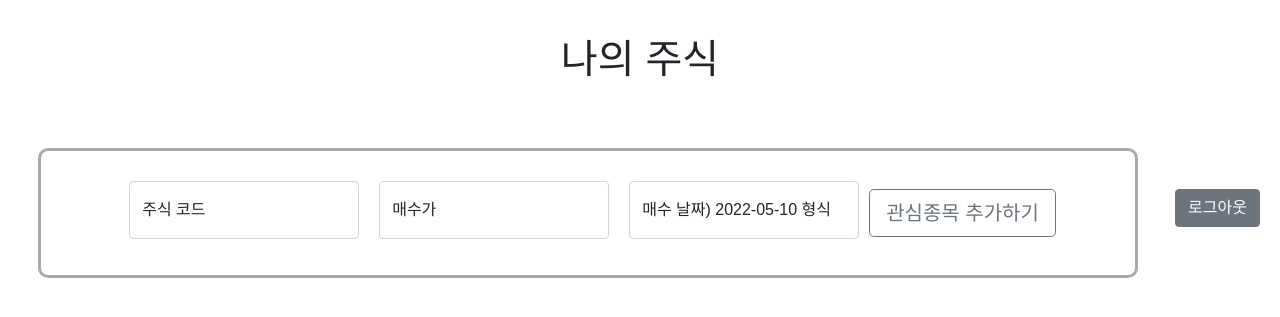
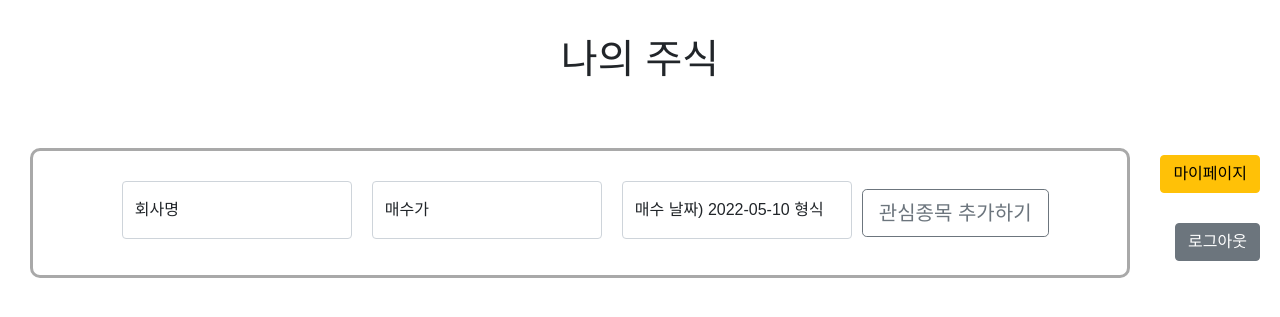
Before and after one commit to SangHoonly/stock_team4, a Flask app: template templates/user_main.html in a window 1280 px wide. Shown: the top 317 px of the page. Run offline with Flask 2, Linux system fonts and the light colour scheme; the template is opened without the code that fills it, so the values that code supplies are empty; some libraries are stand-ins or nearby versions.

Commit message:
user main page btn 추가 my page btn 수정

```diff
--- a/templates/my_page.html
+++ b/templates/my_page.html
@@ -98,7 +98,7 @@
                             <button class="button is-success" onclick="history.back()">
                                 뒤로
                             </button>
-                            <button class="button is-danger" onclick="secession()">
+                            <button class="button is-warning" onclick="secession()">
                                 회원탈퇴
                             </button>
                         </div>
--- a/templates/user_main.html
+++ b/templates/user_main.html
@@ -258,7 +258,7 @@
         <div class="newInfo">
             <div class="form-floating mb-3" style="width:230px">
                 <input type="text" class="form-control" id="company_name" placeholder="종목코드">
-                <label for="company_name">주식 코드</label>
+                <label for="company_name">회사명</label>
             </div>
             <div class="form-floating mb-3" style="width:230px">
                 <input type="text" class="form-control" id="buy_price" placeholder="매수가">
@@ -272,6 +272,7 @@
             </button>
         </div>
         <div id="my-button-group" class="button-group">
+            <button type="button" id="logout" onclick="location.href='/my_page'" class="btn btn-warning">마이페이지</button>
             <button type="button" id="logout" onclick="logout()" class="btn btn-secondary">로그아웃</button>
         </div>
     </div>
```
